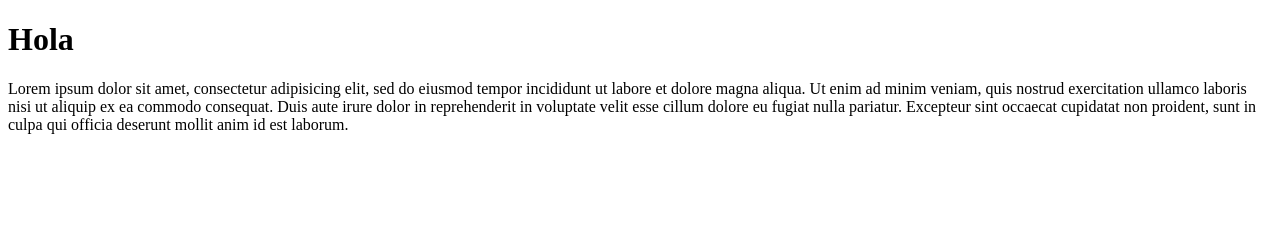
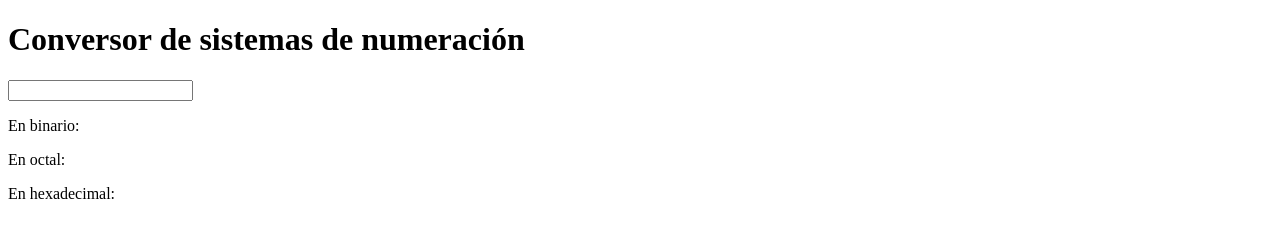
Before and after one commit to 2LujanGonzalo/gh-pages, a plain HTML site: page index.html in a window 1280 px wide. Drawn offline with Linux system fonts and the light colour scheme.

Commit message:
ahora es un conversor

```diff
--- a/index.html
+++ b/index.html
@@ -2,11 +2,14 @@
 <html lang="en" dir="ltr">
   <head>
     <meta charset="utf-8">
-    <title>Hola</title>
+    <title>Proyecto informatico 1</title>
   </head>
   <body>
-    <h1>Hola</h1>
-    <p>Lorem ipsum dolor sit amet, consectetur adipisicing elit, sed do eiusmod tempor incididunt ut labore et dolore magna aliqua. Ut enim ad minim veniam, quis nostrud exercitation ullamco laboris nisi ut aliquip ex ea commodo consequat. Duis aute irure dolor in reprehenderit in voluptate velit esse cillum dolore eu fugiat nulla pariatur. Excepteur sint occaecat cupidatat non proident, sunt in culpa qui officia deserunt mollit anim id est laborum.</p>
-
+  <h1>Conversor de sistemas de numeración</h1>
+  <input oninput="convertir()" id="input" type="text" name="" value="">
+  <p>En binario: <span id="bin"> </span></p>
+  <p>En octal: <span id="oct">  </span></p>
+  <p>En hexadecimal: <span id="hex">  </span></p>
+<script src="script.js" type="text/javascript"></script>
   </body>
 </html>
--- /dev/null
+++ b/script.js
@@ -0,0 +1,10 @@
+function convertir() {
+   let dec= document.getElementById("input").value;
+   let bin = parseInt(dec).toString(2)
+   let oct = parseInt(dec).toString(8)
+   let hex = parseInt(dec).toString(16)
+   console.log(dec);
+   document.getElementById('bin').innerHTML= bin;
+      document.getElementById('oct').innerHTML= oct;
+         document.getElementById('hex').innerHTML= hex;
+}
```
